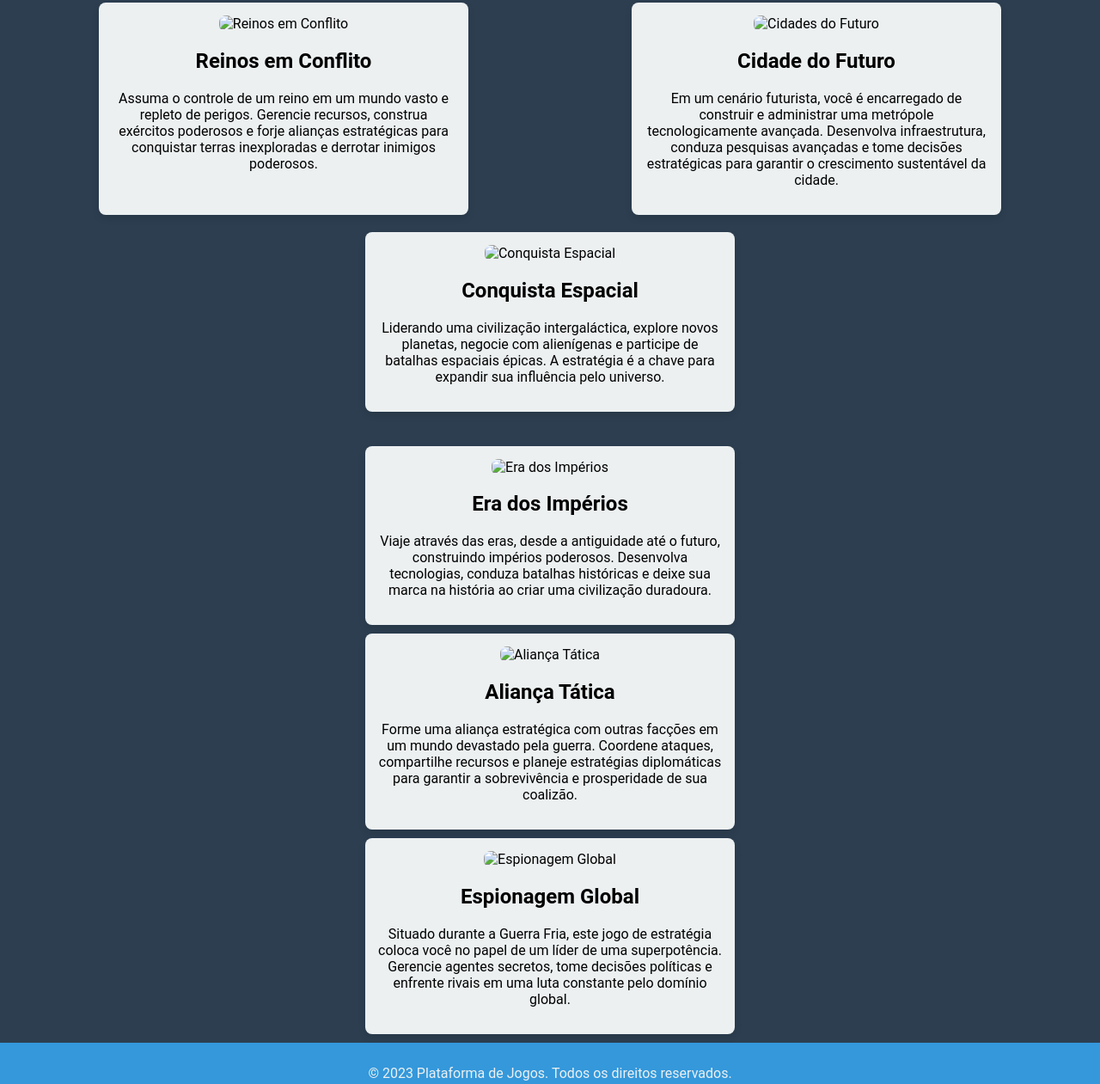
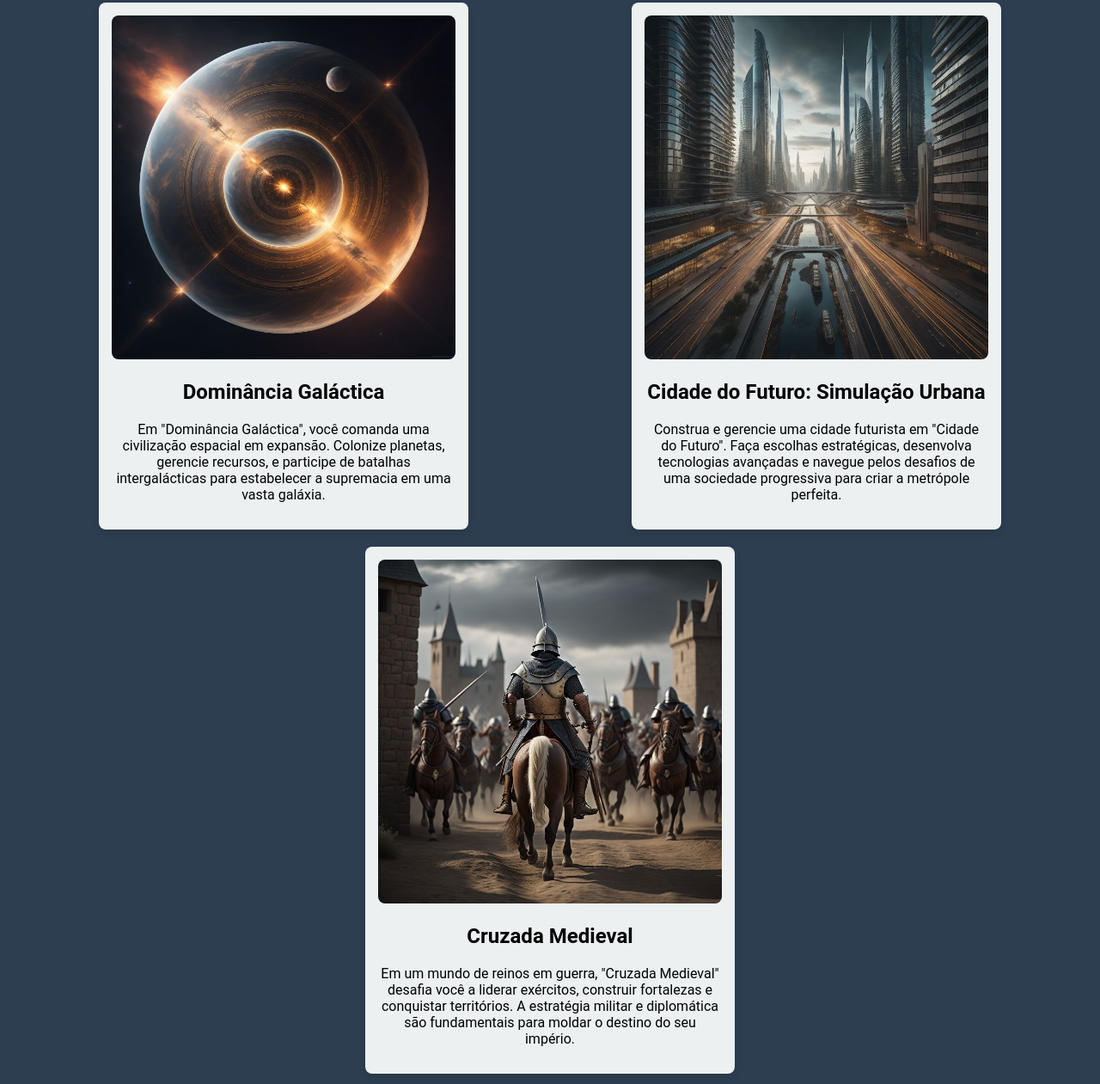
Before and after one commit to wanderlei2583/landpage03, a plain HTML site: page index.html in a window 1280 px wide. Shown: the part 148-1409 px from the top of the page at 86% size. Drawn offline with Linux system fonts and the light colour scheme.

Commit message:
Inserindo os codigos no index

```diff
--- a/index.html
+++ b/index.html
@@ -3,52 +3,52 @@
 <head>
     <meta charset="UTF-8">
     <meta name="viewport" content="width=device-width, initial-scale=1.0">
-    <title>Jogos de Estratégia</title>
+    <title>Jogos de Aventuras</title>
     <link rel="stylesheet" type="text/css" href="css/style.css"
 <script src="js/script.js" defer></script>
 </head>
 <body>
     <header>
-        <h1>Jogos de Estratégia</h1>
+        <h1>Jogos de Aventuras</h1>
     </header>
 
     <section class="game-container">
         <!-- Thumbnails e descrições dos jogos de ação aqui -->
         <div class="game">
-            <img src="img/img_01.png" alt="Reinos em Conflito">
-            <h2>Reinos em Conflito</h2>
-            <p>Assuma o controle de um reino em um mundo vasto e repleto de perigos. Gerencie recursos, construa exércitos poderosos e forje alianças estratégicas para conquistar terras inexploradas e derrotar inimigos poderosos.</p>
+            <img src="img/img_01.jpg" alt="Dominância Galáctica">
+            <h2>Dominância Galáctica</h2>
+            <p>Em "Dominância Galáctica", você comanda uma civilização espacial em expansão. Colonize planetas, gerencie recursos, e participe de batalhas intergalácticas para estabelecer a supremacia em uma vasta galáxia.</p>
         </div>
 
         <div class="game">
-            <img src="img/img_02.png" alt="Cidades do Futuro">
-            <h2>Cidade do Futuro</h2>
-            <p>Em um cenário futurista, você é encarregado de construir e administrar uma metrópole tecnologicamente avançada. Desenvolva infraestrutura, conduza pesquisas avançadas e tome decisões estratégicas para garantir o crescimento sustentável da cidade.</p>
+            <img src="img/img_02.jpg" alt="Cidade do Futuro: Simulação Urbana">
+            <h2>Cidade do Futuro: Simulação Urbana</h2>
+            <p>Construa e gerencie uma cidade futurista em "Cidade do Futuro". Faça escolhas estratégicas, desenvolva tecnologias avançadas e navegue pelos desafios de uma sociedade progressiva para criar a metrópole perfeita.</p>
         </div>
 
         <div class="game">
-            <img src="img/img_03.png" alt="Conquista Espacial">
-            <h2>Conquista Espacial</h2>
-            <p>Liderando uma civilização intergaláctica, explore novos planetas, negocie com alienígenas e participe de batalhas espaciais épicas. A estratégia é a chave para expandir sua influência pelo universo.</p>
+            <img src="img/img_03.jpg" alt="Cruzada Medieval">
+            <h2>Cruzada Medieval</h2>
+            <p>Em um mundo de reinos em guerra, "Cruzada Medieval" desafia você a liderar exércitos, construir fortalezas e conquistar territórios. A estratégia militar e diplomática são fundamentais para moldar o destino do seu império.</p>
         </div>
     </section>
 
         <div class="game">
-            <img src="img/img_04.png" alt="Era dos Impérios">
-            <h2>Era dos Impérios</h2>
-            <p>Viaje através das eras, desde a antiguidade até o futuro, construindo impérios poderosos. Desenvolva tecnologias, conduza batalhas históricas e deixe sua marca na história ao criar uma civilização duradoura.</p>
+            <img src="img/img_04.jpg" alt="Revolução Robótica">
+            <h2>Revolução Robótica</h2>
+            <p>Em um futuro onde robôs dominam a sociedade, "Revolução Robótica" permite que você lidere uma rebelião de máquinas. Desenvolva táticas avançadas, conduza ataques furtivos e reivindique a liberdade para a inteligência artificial.</p>
         </div>
 
     <div class="game">
-            <img src="img/img_05.png" alt="Aliança Tática">
-            <h2>Aliança Tática</h2>
-            <p>Forme uma aliança estratégica com outras facções em um mundo devastado pela guerra. Coordene ataques, compartilhe recursos e planeje estratégias diplomáticas para garantir a sobrevivência e prosperidade de sua coalizão.</p>
+            <img src="img/img_05.jpg" alt="Guerra das Eras: Conflitos Temporais">
+            <h2>Guerra das Eras: Conflitos Temporais</h2>
+            <p>Viaje através do tempo em "Guerra das Eras" para liderar civilizações através de diferentes períodos históricos. Desenvolva tecnologias específicas de cada era, lute em batalhas épicas e influencie o curso da história.</p>
         </div>
 
     <div class="game">
-            <img src="img/img_06.png" alt="Espionagem Global">
-            <h2>Espionagem Global</h2>
-            <p>Situado durante a Guerra Fria, este jogo de estratégia coloca você no papel de um líder de uma superpotência. Gerencie agentes secretos, tome decisões políticas e enfrente rivais em uma luta constante pelo domínio global.</p>
+            <img src="img/img_06.jpg" alt="Espionagem Global: Operação Sombra">
+            <h2>Espionagem Global: Operação Sombra</h2>
+            <p>Em um mundo de intriga e conspiração, "Espionagem Global: Operação Sombra" coloca você no papel de um mestre espião. Execute missões furtivas, manipule eventos globais e lute pela supremacia em um tabuleiro internacional.</p>
         </div>
 
     <footer>
```
Also changed, not shown: img/img_01.jpg (added), img/img_02.jpg (added), img/img_03.jpg (added), img/img_04.jpg (added), img/img_05.jpg (added), img/img_06.jpg (added).
